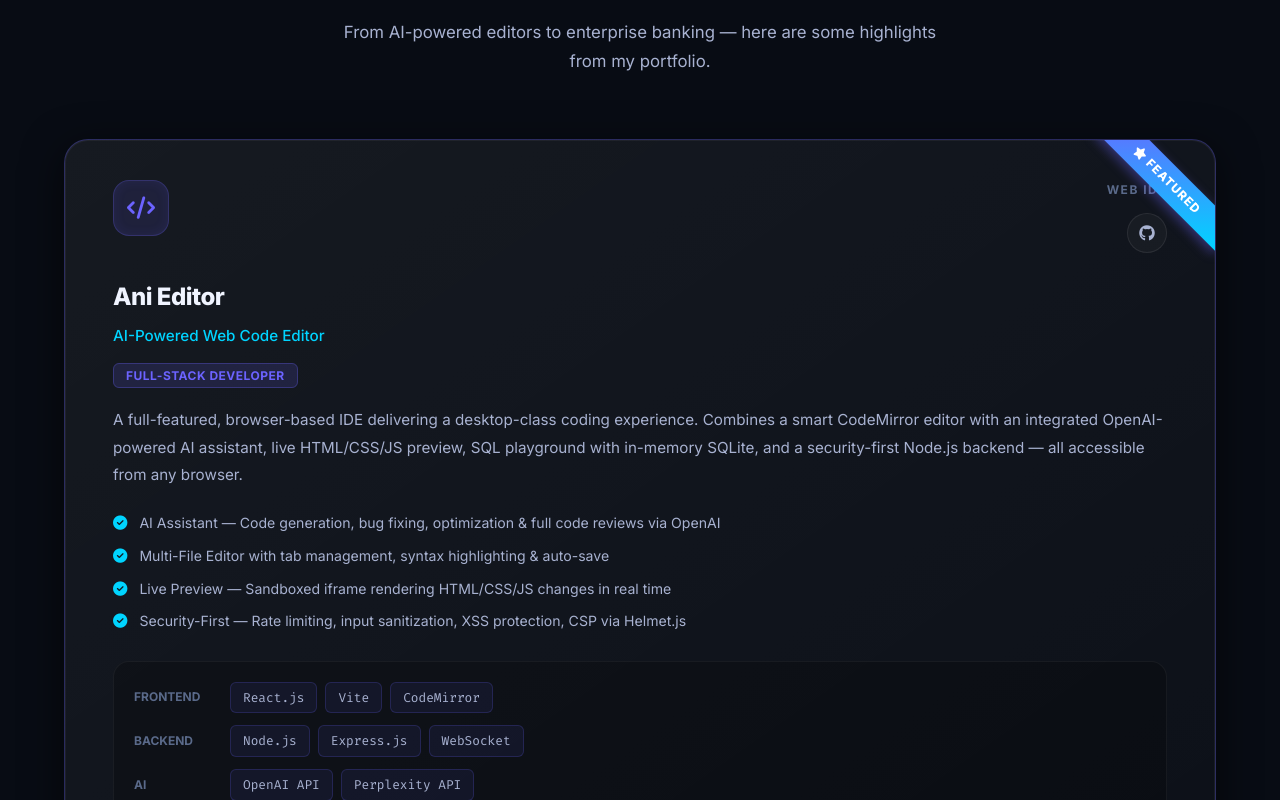
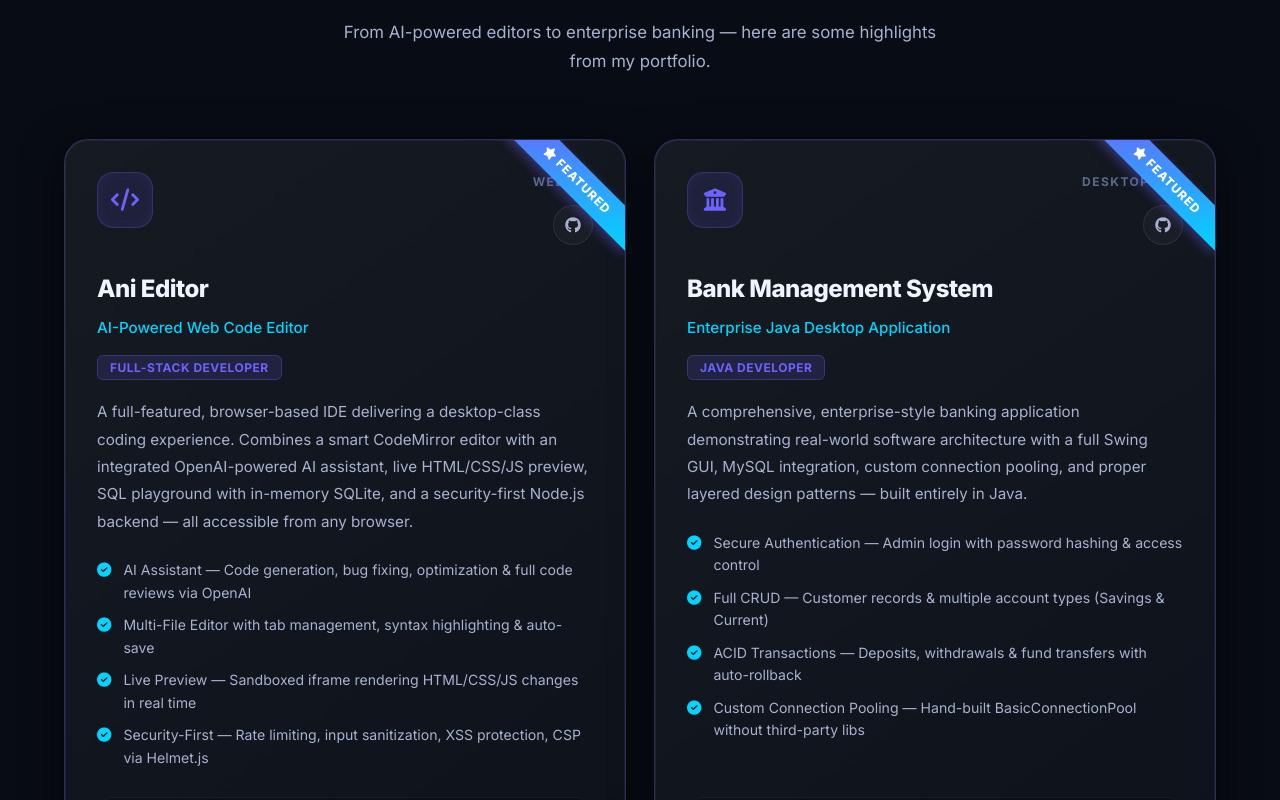
Before and after one commit to Adityaloharr0030/portfolio, a Next.js app: page / in a window 1280 px wide. Shown: the part 3240-4040 px from the top of the page. Built offline with nearby package versions, Linux system fonts and the light colour scheme.

Commit message:
Remove featured grid-column width override to ensure identical sizing across all cards

```diff
--- a/app/globals.css
+++ b/app/globals.css
@@ -825,15 +825,9 @@
 
 /* Featured Card Styling */
 .project-card-featured {
-  grid-column: 1 / -1; /* Spans full width */
   background: linear-gradient(145deg, rgba(255,255,255,0.06) 0%, rgba(255,255,255,0.02) 100%);
   border: 1px solid rgba(108,99,255,0.3);
   box-shadow: 0 10px 40px rgba(0,0,0,0.6), inset 0 0 0 1px rgba(255,255,255,0.05);
-}
-@media (min-width: 1024px) {
-  .project-card-featured {
-    padding: 40px 48px;
-  }
 }
 .featured-badge {
   position: absolute;
```
